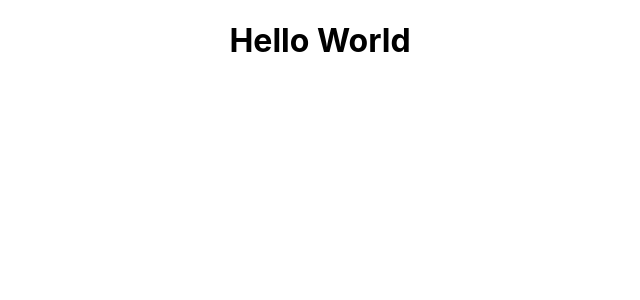
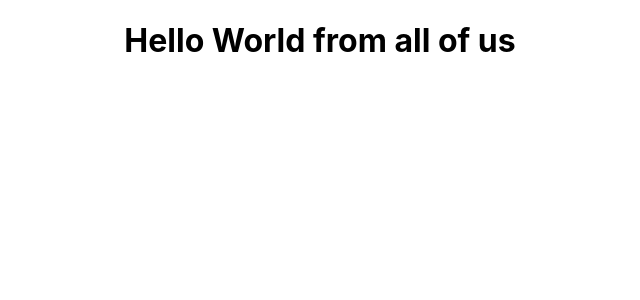
Before and after one commit to Nabeel87/react-project1-class2, a React (Create React App) app: page / in a window 1280 px wide. Shown: the top 300 px of the page, without its empty margins (320-960 px from the left). Built offline with nearby package versions, Linux system fonts and the light colour scheme.

Commit message:
Update App.js

```diff
--- a/src/App.js
+++ b/src/App.js
@@ -5,7 +5,7 @@ import './App.css';
 function App() {
   return (
     <div className="App">
-      <h1>Hello World</h1>
+      <h1>Hello World from all of us</h1>
     </div>
   );
 }
```
